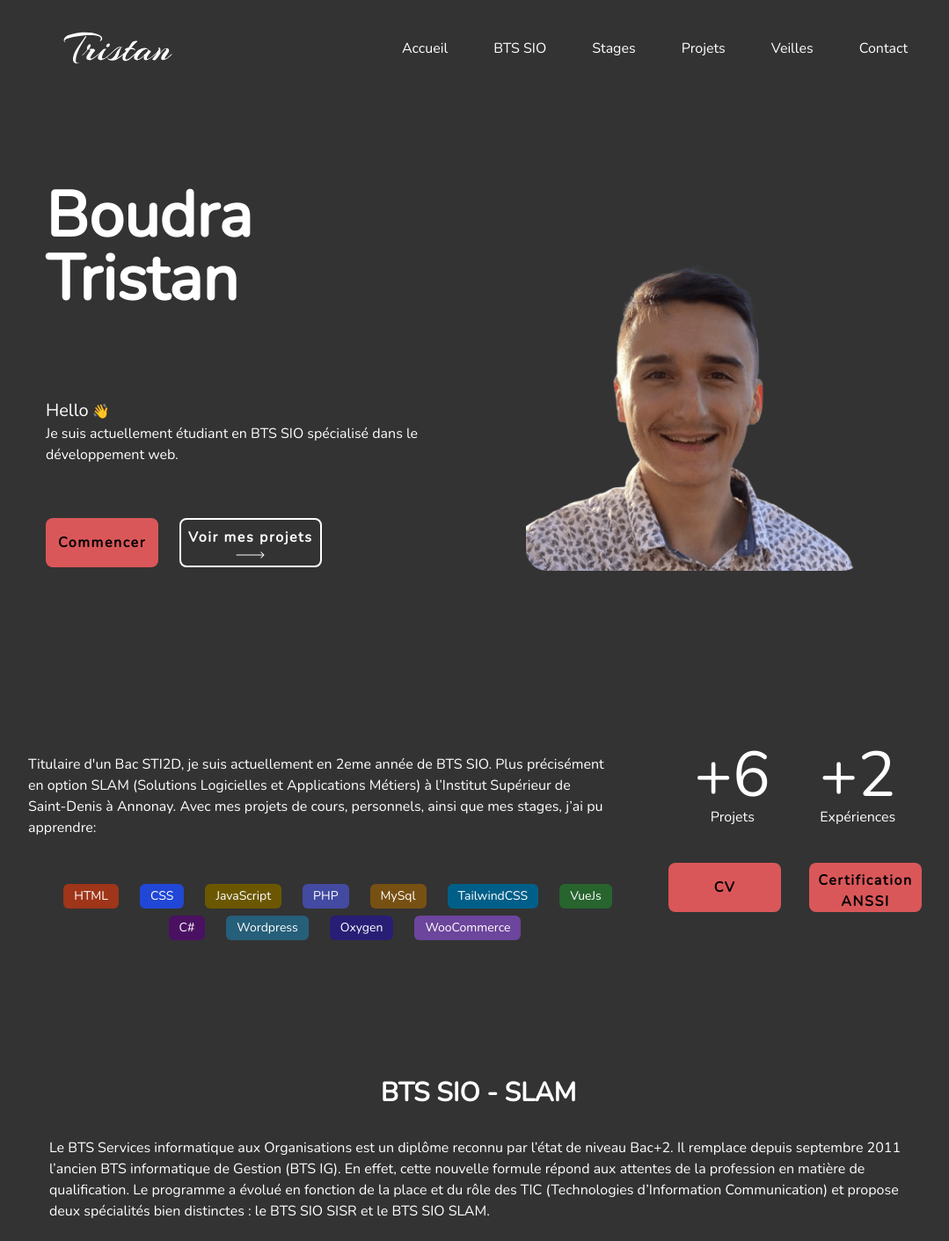
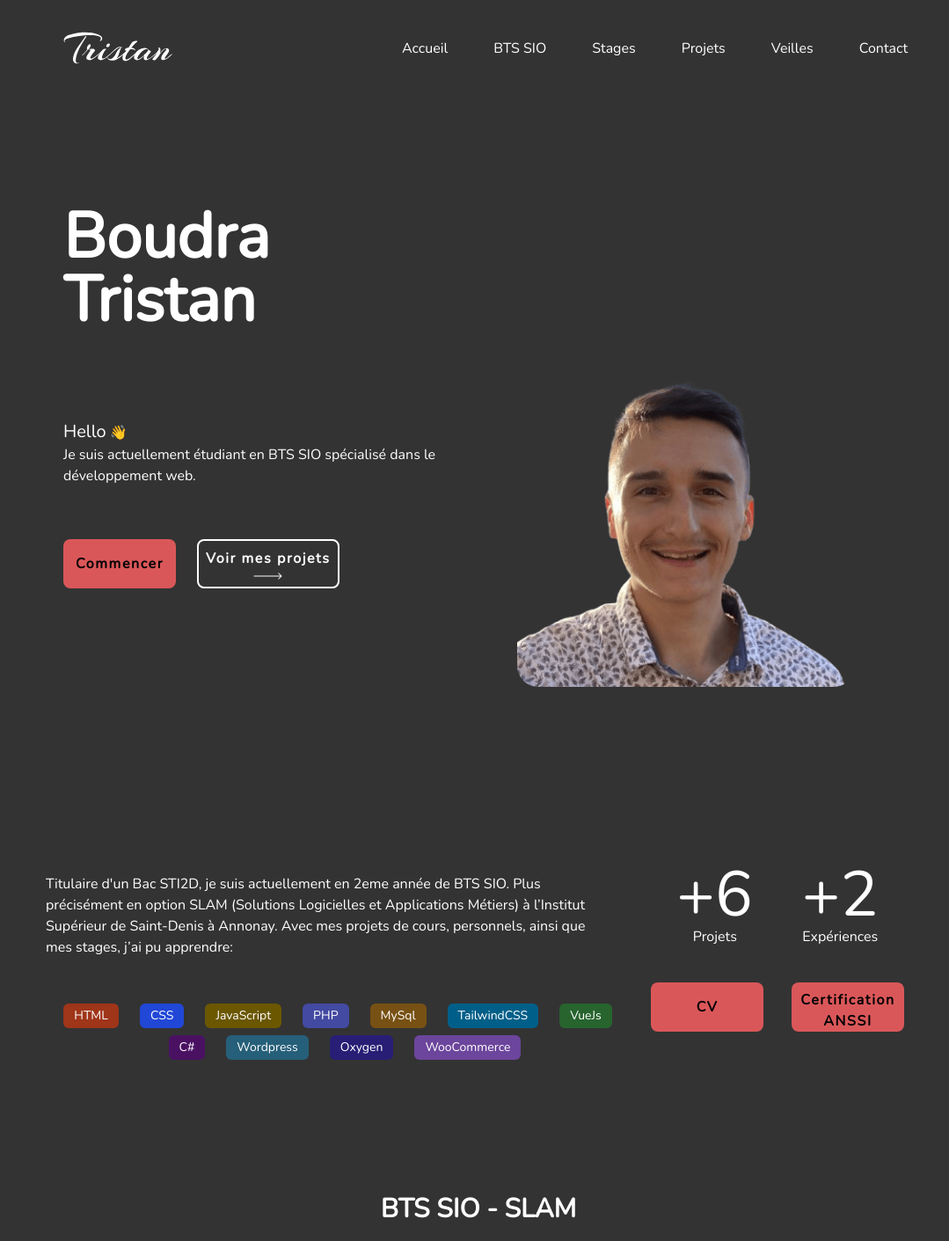
Before and after one commit to Tristan-Boudra/PortfolioCours, a Vue app: page / in a window 1280 px wide. Shown: the top 1411 px of the page at 88% size, without its empty margins (96-1175 px from the left). Built offline with nearby package versions, Linux system fonts and the light colour scheme.

Commit message:
modification responsive, amélioration perf

```diff
--- a/src/components/Contact.vue
+++ b/src/components/Contact.vue
@@ -12,28 +12,28 @@
         </div>
       </div>
       <div class="flex flex-col grid gap-2 md:w-auto md:mx-auto">
-        <label class="text-[#FFFFFF] text-left p-2 text-lg font-bold" for="name">Nom: <span class="text-[#DA5759]">*</span></label>
+        <label class="text-[#FFFFFF] text-left p-2 text-lg font-bold" for="name">Nom:</label>
         <input class="px-2 py-1 border-2 rounded-lg border-white-500 transition duration-200 outline outline-transparent focus:border-[#DA5759] md:w-80"  type="text" id="name" name="name" autocomplete="name" v-model="name">
       </div>
       <div class="flex flex-col grid gap-2 md:w-auto md:mx-auto">
-        <label class="text-[#FFFFFF] text-left p-2 text-lg font-bold" for="surname">Prénom: <span class="text-[#DA5759]">*</span></label>
+        <label class="text-[#FFFFFF] text-left p-2 text-lg font-bold" for="surname">Prénom:</label>
         <input class="px-2 py-1 border-2 rounded-lg border-white-500 transition duration-200 outline outline-transparent focus:border-[#DA5759] md:w-80" type="text" id="surname" name="surname" autocomplete="surname" v-model="surname">
       </div>
       <div class="flex flex-col grid gap-2 md:w-auto md:mx-auto">
-        <label class="text-[#FFFFFF] text-left p-2 text-lg font-bold" for="object">Objet: <span class="text-[#DA5759]">*</span></label>
+        <label class="text-[#FFFFFF] text-left p-2 text-lg font-bold" for="object">Objet:</label>
         <input class="px-2 py-1 border-2 rounded-lg border-white-500 transition duration-200 outline outline-transparent focus:border-[#DA5759] md:w-80" type="text" id="object" name="object" autocomplete="objet" v-model="object">
       </div>
       <div class="flex flex-col grid gap-2 md:w-auto md:mx-auto">
-        <label class="text-[#FFFFFF] text-left p-2 text-lg font-bold" for="email">Mail: <span class="text-[#DA5759]">*</span></label>
+        <label class="text-[#FFFFFF] text-left p-2 text-lg font-bold" for="email">Mail:</label>
         <input class="px-2 py-1 border-2 rounded-lg border-white-500 transition duration-200 outline outline-transparent focus:border-[#DA5759] md:w-80" type="text" id="email" name="email" autocomplete="email" v-model="email">
       </div>
       <div class="flex flex-col grid gap-2 md:w-auto md:mx-auto">
-        <label class="text-[#FFFFFF] text-left p-2 text-lg font-bold" for="message">Message: <span class="text-[#DA5759]">*</span></label>
+        <label class="text-[#FFFFFF] text-left p-2 text-lg font-bold" for="message">Message:</label>
         <textarea class="px-2 py-1 border-2 rounded-lg border-white-500 transition duration-200 outline outline-transparent focus:border-[#DA5759] md:w-80" name="message" id="message" cols="40" rows="10" v-model="message"></textarea>
       </div>
       <div></div>
       <div class="flex flex-col grid gap-2 md:w-auto md:mx-auto mt-10">
-        <p class="italic my-auto">Tous les champs comportant: <span class="text-[#DA5759]">*</span> sont obligatoire</p>
+        <p class="italic my-auto">Tous les champs sont obligatoire</p>
       </div>
       <input class="md:col-span-2 mx-auto cursor-pointer mt-5 px-5 py-2 bg-[#DA5759] transition duration-200 text-[#000000] font-bold rounded-xl flex items-center w-fit" value="Envoyer" type="submit" name="" id="">
     </form>
--- a/src/components/Navbar.vue
+++ b/src/components/Navbar.vue
@@ -8,7 +8,7 @@
           </router-link>
           <!-- Mobile menu button -->
           <div @click="showMenu = !showMenu" class="flex md:hidden">
-            <button type="button" name="button" class="text-[#FFFFFF]">
+            <button type="button" name="button" class="text-[#FFFFFF]" aria-label="open menu">
               <p class="hidden">-</p>
               <svg viewBox="0 0 24 24" class="w-6 h-6 fill-current"><path fill-rule="evenodd" d="M4 5h16a1 1 0 0 1 0 2H4a1 1 0 1 1 0-2zm0 6h16a1 1 0 0 1 0 2H4a1 1 0 0 1 0-2zm0 6h16a1 1 0 0 1 0 2H4a1 1 0 0 1 0-2z"></path></svg>
             </button>
--- a/src/views/Home.vue
+++ b/src/views/Home.vue
@@ -3,9 +3,9 @@
     <Navbar/>
     <!-- Pour faire une section carré -->
     <section class="max-w-screen-lg mx-auto">
-      <div class=" mt-20 md:mt-10 w-full grid md:grid-cols-2 p-5">
-        <div class="flex-col">
-          <div class="gap-4 text-[#FFFFFF] mx-auto p-10 sm:pl-0">
+      <div class=" mt-20 md:mt-10 w-full grid md:grid-cols-2 p-5 md:p-10">
+        <div class="flex-col pt-10">
+          <div class="gap-4 text-[#FFFFFF] mx-auto p-1 sm:pl-0">
             <div class="w-full text-7xl pb-10 font-black md:text-left">Boudra<br>Tristan</div>
             <div class="p-5 pl-0 mt-10 mx-auto md:text-left"><span class="text-xl">Hello</span> 👋<br>Je suis actuellement étudiant en BTS SIO spécialisé dans le développement web.</div>
             <div class="mt-10 flex justify-center space-x-6 mx-auto md:justify-start">
@@ -16,11 +16,11 @@
             </div>
           </div>
         </div>
-        <div class="flex-col md:order-0">
+        <div class="flex-col md:order-0 pt-28">
           <img class="m-auto rounded-3xl mt-24 w-56 md:w-72 lg:w-96" src="@/assets/Tristan.png" alt="Image de profile">
         </div>
       </div>
-      <div class="flex text-[#FFFFFF] gap-4 mt-28 flex-col md:flex-row">
+      <div class="flex text-[#FFFFFF] gap-4 mt-28 flex-col md:flex-row md:p-5">
         <div class="flex flex-col">
           <div class="flex-row text-left w-30 mx-auto p-10 lg:pl-0">
             Titulaire d'un Bac STI2D, je suis actuellement en 2eme année de BTS SIO. Plus précisément en option SLAM (Solutions Logicielles et Applications Métiers) à l’Institut Supérieur de Saint-Denis à Annonay.
@@ -48,7 +48,7 @@
       </div>
     </section>
     <section id="bts">
-      <div class="max-w-screen-lg mx-auto px-3 py-16 mt-20">
+      <div class="max-w-screen-lg mx-auto p-10 mt-20">
         <h2 class="text-3xl font-bold text-center mx-auto">BTS SIO - SLAM</h2>
         <div class="text-left p-3">
           <p class="mt-5">Le BTS Services informatique aux Organisations est un diplôme reconnu par l’état de niveau Bac+2. Il remplace depuis septembre 2011 l’ancien BTS informatique de Gestion (BTS IG). En effet, cette nouvelle formule répond aux attentes de la profession en matière de qualification. Le programme a évolué en fonction de la place et du rôle des TIC (Technologies d’Information Communication) et propose deux spécialités bien distinctes : le BTS SIO SISR et le BTS SIO SLAM.</p>
@@ -106,7 +106,7 @@
       </div>
     </section>
     <section id="veilles">
-      <div class="max-w-screen-lg mx-auto px-3 py-16 grid gap-12">
+      <div class="max-w-screen-lg mx-auto p-10 grid gap-12">
         <h2 class="text-3xl font-bold text-center mx-auto">Veilles</h2>
         <p class="text-left p-6">Une veille est une activité consistant à s'informer sur les dernières avancées et informations d'un secteur donné.<br>
           Durant ce BTS SIO, nous avons dû mettre en place une veille technologique :<br>
```
Also changed, not shown: .eslintrc.js.
